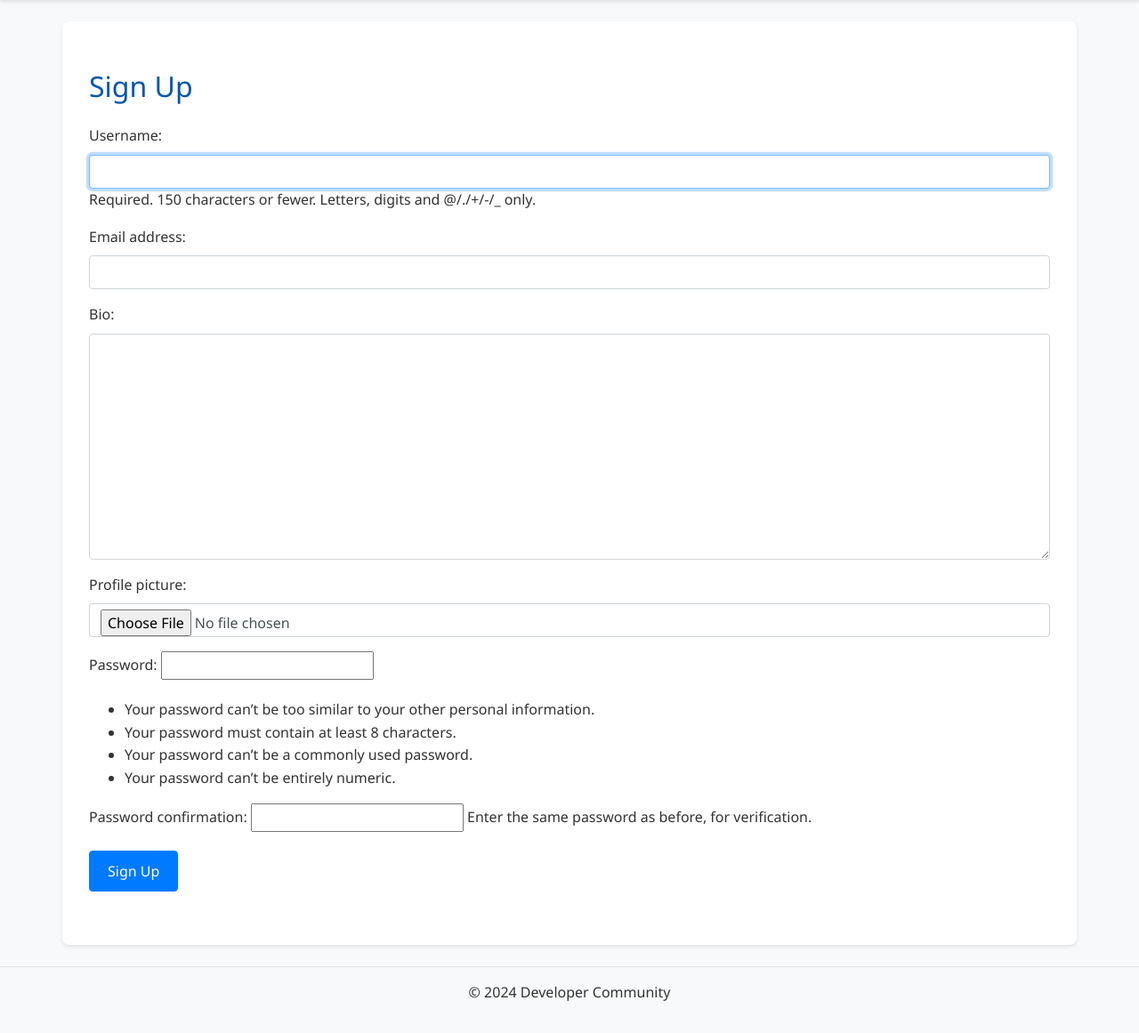
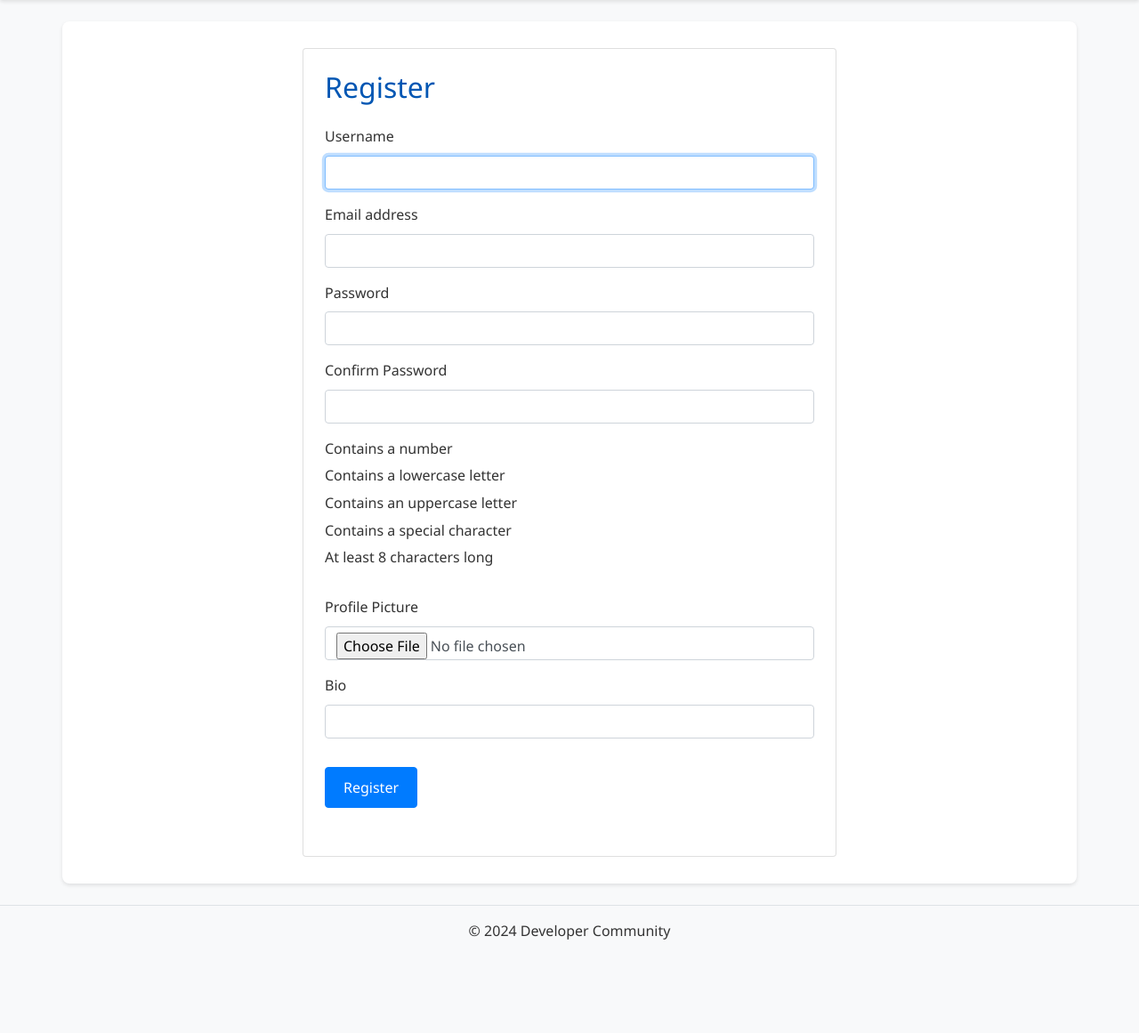
Before and after one commit to phantom-kali/DeveloperCommunity, a Django app: page /signup/ in a window 1280 px wide. Shown: the part 59-1220 px from the top of the page at 89% size. After the commit the page ends 1115 px from the top, so only its background shows below. Run offline with Django 4.2, Linux system fonts and the light colour scheme; some libraries are stand-ins or nearby versions.

Commit message:
refined the styling and added password-strength check to sign-up template

```diff
--- a/community_platform/settings.py
+++ b/community_platform/settings.py
@@ -18,6 +18,7 @@ INSTALLED_APPS = [
     'snippets',
     'errors',
     'documents',
+    'widget_tweaks',
 ]
 
 MIDDLEWARE = [
--- a/templates/users/signup.html
+++ b/templates/users/signup.html
@@ -1,12 +1,104 @@
 {% extends 'base.html' %}
 
+{% load widget_tweaks %}
+
 {% block content %}
-<div class="container mt-4">
-    <h2 class="mb-4">Sign Up</h2>
-    <form method="post" enctype="multipart/form-data">
-        {% csrf_token %}
-        {{ form.as_p }}
-        <button type="submit" class="btn btn-primary">Sign Up</button>
-    </form>
+<div class="container d-flex justify-content-center align-items-center" style="min-height: 100vh;">
+    <div class="card p-4" style="max-width: 600px; width: 100%;">
+        <h2 class="mb-4">Register</h2>
+        <form method="post" enctype="multipart/form-data">
+            {% csrf_token %}
+
+            <!-- Username Field -->
+            <div class="mb-3">
+                <label for="{{ form.username.id_for_label }}" class="form-label">Username</label>
+                {% render_field form.username class="form-control" %}
+            </div>
+
+            <!-- Email Field -->
+            <div class="mb-3">
+                <label for="{{ form.email.id_for_label }}" class="form-label">Email address</label>
+                {% render_field form.email class="form-control" %}
+            </div>
+
+            <!-- Password Field -->
+            <div class="mb-3">
+                <label for="{{ form.password1.id_for_label }}" class="form-label">Password</label>
+                {% render_field form.password1 class="form-control" %}
+            </div>
+
+            <!-- Confirm Password Field -->
+            <div class="mb-3">
+                <label for="{{ form.password2.id_for_label }}" class="form-label">Confirm Password</label>
+                {% render_field form.password2 class="form-control" %}
+            </div>
+
+            <!-- Password Strength Requirements -->
+            <div class="password-requirements mt-3">
+                <div class="password-requirement" data-pattern="(?=.*\d)">Contains a number</div>
+                <div class="password-requirement" data-pattern="(?=.*[a-z])">Contains a lowercase letter</div>
+                <div class="password-requirement" data-pattern="(?=.*[A-Z])">Contains an uppercase letter</div>
+                <div class="password-requirement" data-pattern="(?=.*[@$!%*?&])">Contains a special character</div>
+                <div class="password-requirement" data-pattern=".{8,}">At least 8 characters long</div>
+            </div>
+            <br>
+
+            <!-- Profile Picture Field -->
+            <div class="mb-3">
+                <label for="{{ form.profile_picture.id_for_label }}" class="form-label">Profile Picture</label>
+                {% render_field form.profile_picture class="form-control" %}
+                <img id="profilePicPreview" src="#" alt="Profile Picture Preview" class="img-thumbnail mt-3"
+                    style="display: none; width: 150px; height: 150px; object-fit: cover;">
+            </div>
+
+            <!-- Bio Field -->
+            <div class="mb-3">
+                <label for="{{ form.bio.id_for_label }}" class="form-label">Bio</label>
+                {% render_field form.bio class="form-control" %}
+            </div>
+
+            <button type="submit" class="btn btn-primary mt-3">Register</button>
+        </form>
+    </div>
 </div>
+
+<!-- JavaScript for password strength checking -->
+<script>
+    document.addEventListener('DOMContentLoaded', function () {
+        const passwordInput = document.querySelector('input[name="password1"]');
+        const passwordRequirements = document.querySelectorAll('.password-requirement');
+
+        function checkPasswordStrength() {
+            const password = passwordInput.value;
+            passwordRequirements.forEach(requirement => {
+                const regex = new RegExp(requirement.dataset.pattern);
+                if (regex.test(password)) {
+                    requirement.classList.add('text-success');
+                    requirement.classList.remove('text-danger');
+                } else {
+                    requirement.classList.add('text-danger');
+                    requirement.classList.remove('text-success');
+                }
+            });
+        }
+
+        passwordInput.addEventListener('input', checkPasswordStrength);
+    });
+</script>
+
+<!-- CSS for password requirements feedback -->
+<style>
+    .password-requirement {
+        margin-bottom: 5px;
+    }
+
+    .password-requirement.text-success {
+        color: #28a745 !important;
+    }
+
+    .password-requirement.text-danger {
+        color: #dc3545 !important;
+    }
+
+</style>
 {% endblock %}
--- a/users/forms.py
+++ b/users/forms.py
@@ -9,7 +9,7 @@ class CustomUserCreationForm(UserCreationForm):
         widgets = {
             'username': forms.TextInput(attrs={'class': 'form-control'}),
             'email': forms.EmailInput(attrs={'class': 'form-control'}),
-            'bio': forms.Textarea(attrs={'class': 'form-control'}),
+            'bio': forms.TextInput(attrs={'class': 'form-control'}),
             'profile_picture': forms.ClearableFileInput(attrs={'class': 'form-control'}),
         }
 
@@ -20,6 +20,6 @@ class CustomUserChangeForm(UserChangeForm):
         widgets = {
             'username': forms.TextInput(attrs={'class': 'form-control'}),
             'email': forms.EmailInput(attrs={'class': 'form-control'}),
-            'bio': forms.Textarea(attrs={'class': 'form-control'}),
+            'bio': forms.TextInput(attrs={'class': 'form-control'}),
             'profile_picture': forms.ClearableFileInput(attrs={'class': 'form-control'}),
         }
--- a/users/models.py
+++ b/users/models.py
@@ -2,7 +2,7 @@ from django.contrib.auth.models import AbstractUser
 from django.db import models
 
 class CustomUser(AbstractUser):
-    bio = models.TextField(blank=True)
+    bio = models.CharField(max_length=100, blank=True)
     profile_picture = models.ImageField(upload_to='profile_pics/', blank=True, null=True)
 
     def __str__(self):
```
